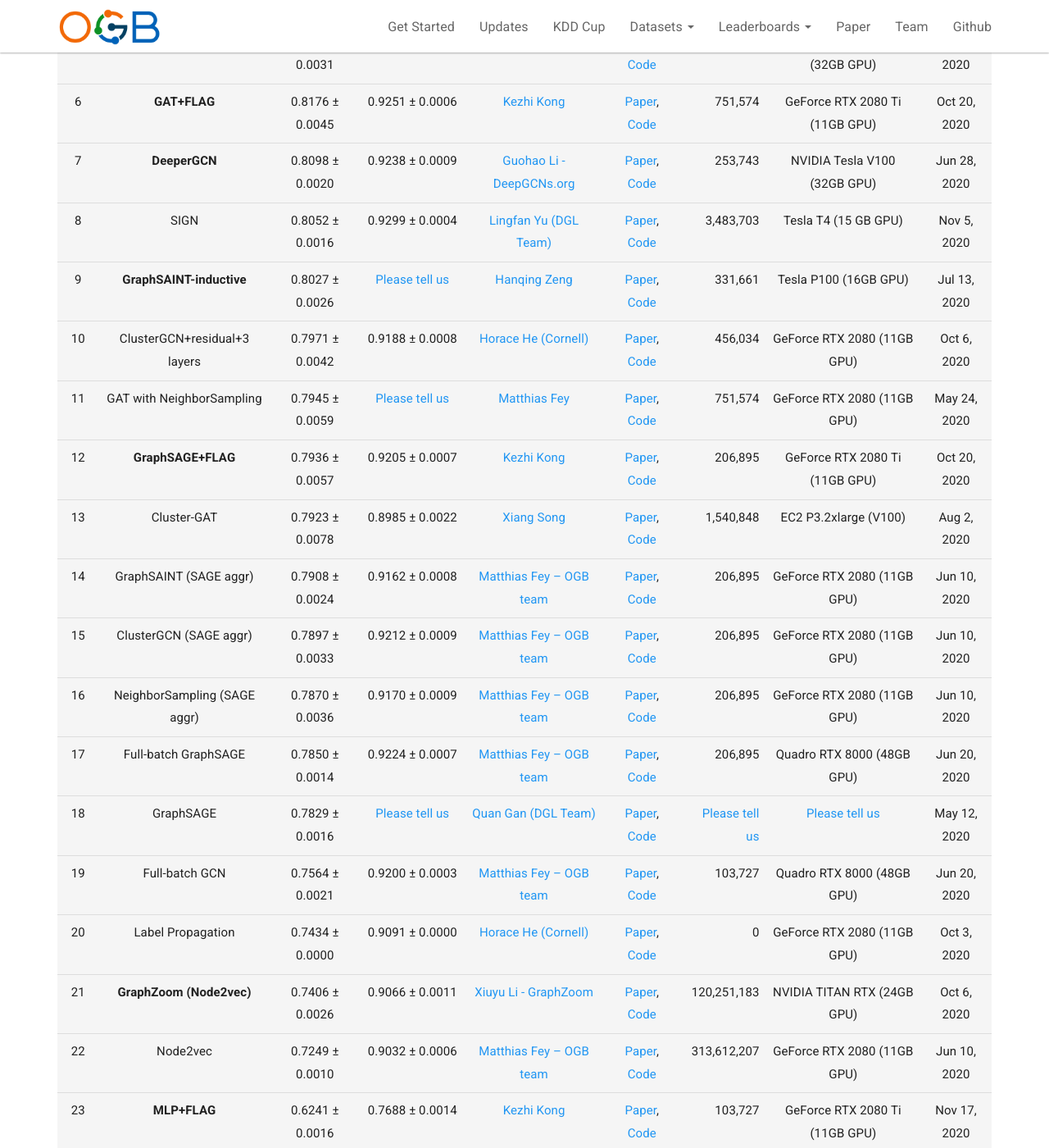
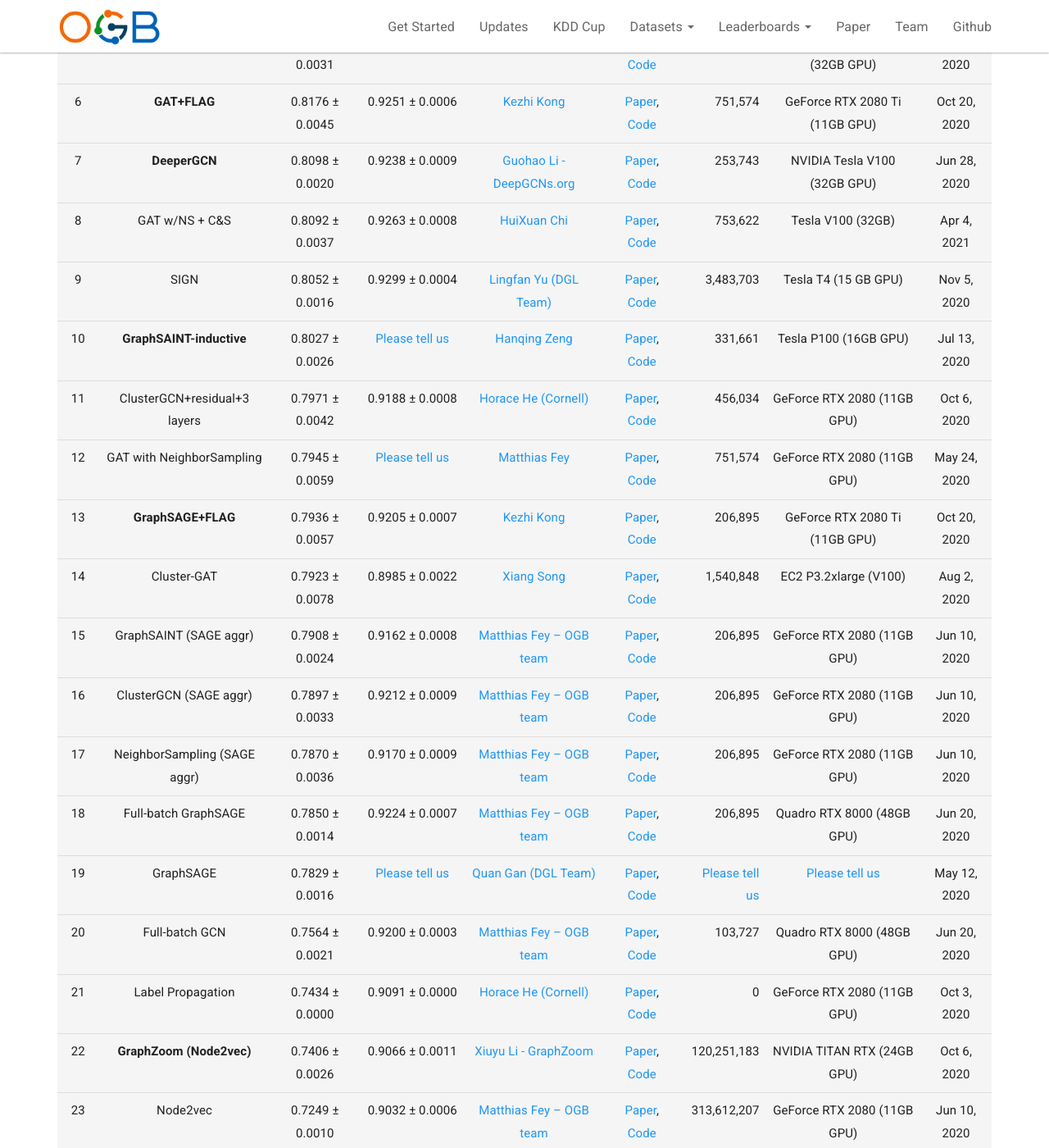
Before and after one commit to snap-stanford/ogb-web, a Jekyll site: the page built from _docs/leaderboard/leader_nodeprop.md, in a window 1280 px wide and 1400 px high, scrolled down 993 px. Shown: the whole window at 82% size. Built offline with Jekyll 4.4.1, drawn with Linux system fonts in a browser that asks for light colours.

Commit message:
updateleaderboard

```diff
--- a/_docs/leaderboard/leader_nodeprop.md
+++ b/_docs/leaderboard/leader_nodeprop.md
@@ -33,23 +33,24 @@ The **bold** method name indicates that the implementation is **official** (by t
 |  5  |  **DeeperGCN+FLAG**  | 0.8193 ± 0.0031   | 0.9221 ± 0.0037 |[Kezhi Kong](mailto:kong@cs.umd.edu) | [Paper](https://arxiv.org/abs/2010.09891), [Code](https://github.com/devnkong/FLAG) | 253,743 | NVIDIA Tesla V100 (32GB GPU) | Oct 20, 2020 |
 |  6  |  **GAT+FLAG**  | 0.8176 ± 0.0045   | 0.9251 ± 0.0006 |[Kezhi Kong](mailto:kong@cs.umd.edu) | [Paper](https://arxiv.org/abs/2010.09891), [Code](https://github.com/devnkong/FLAG) | 751,574 | GeForce RTX 2080 Ti (11GB GPU) | Oct 20, 2020 |
 |  7  |  **DeeperGCN**  | 0.8098 ± 0.0020   | 0.9238 ± 0.0009 |[Guohao Li - DeepGCNs.org](mailto:guohao.li@kaust.edu.sa) | [Paper](https://arxiv.org/abs/2006.07739), [Code](https://github.com/lightaime/deep_gcns_torch/tree/master/examples/ogb) | 253,743 | NVIDIA Tesla V100 (32GB GPU) | Jun 28, 2020 |
-|  8  |  SIGN  | 0.8052 ± 0.0016   | 0.9299 ± 0.0004 | [Lingfan Yu (DGL Team)](mailto:lingfan.yu@nyu.edu) | [Paper](https://arxiv.org/abs/2004.11198), [Code](https://github.com/dmlc/dgl/tree/master/examples/pytorch/ogb/sign) | 3,483,703 | Tesla T4 (15 GB GPU) | Nov 5, 2020 |
-|  9  |  **GraphSAINT-inductive**  | 0.8027 ± 0.0026   | [Please tell us](mailto:ogb@cs.stanford.edu) |[Hanqing Zeng](mailto:zengh@usc.edu) | [Paper](https://arxiv.org/abs/1907.04931), [Code](https://github.com/GraphSAINT/GraphSAINT/tree/master/graphsaint/open_graph_benchmark) | 331,661 | Tesla P100 (16GB GPU) | Jul 13, 2020 |
-|  10  |  ClusterGCN+residual+3 layers  | 0.7971 ± 0.0042   | 0.9188 ± 0.0008 | [Horace He (Cornell)](mailto:hh498@cornell.edu) | [Paper](https://arxiv.org/abs/1905.07953), [Code](https://github.com/Chillee/ogb_baselines) | 456,034 | GeForce RTX 2080 (11GB GPU) | Oct 6, 2020 |
-|  11  |  GAT with NeighborSampling  | 0.7945 ± 0.0059   | [Please tell us](mailto:ogb@cs.stanford.edu) | [Matthias Fey](mailto:matthias.fey@tu-dortmund.de) | [Paper](https://arxiv.org/abs/1710.10903), [Code](https://github.com/rusty1s/pytorch_geometric/blob/master/examples/ogbn_products_gat.py) | 751,574 | GeForce RTX 2080 (11GB GPU) | May 24, 2020 |
-|  12  |  **GraphSAGE+FLAG**  | 0.7936 ± 0.0057   | 0.9205 ± 0.0007 |[Kezhi Kong](mailto:kong@cs.umd.edu) | [Paper](https://arxiv.org/abs/2010.09891), [Code](https://github.com/devnkong/FLAG) | 206,895 | GeForce RTX 2080 Ti (11GB GPU) | Oct 20, 2020 |
-|  13  |  Cluster-GAT  | 0.7923 ± 0.0078   | 0.8985 ± 0.0022 | [Xiang Song](mailto:classicxsong@gmail.com) | [Paper](https://arxiv.org/abs/1905.07953), [Code](https://github.com/dmlc/dgl/tree/master/examples/pytorch/ogb/cluster-gat) | 1,540,848 | EC2 P3.2xlarge (V100) | Aug 2, 2020 |
-|  14  |  GraphSAINT (SAGE aggr)  | 0.7908 ± 0.0024   | 0.9162 ± 0.0008 | [Matthias Fey -- OGB team](mailto:matthias.fey@tu-dortmund.de) | [Paper](https://arxiv.org/abs/1907.04931), [Code](https://github.com/snap-stanford/ogb/tree/master/examples/nodeproppred/products) | 206,895 | GeForce RTX 2080 (11GB GPU) | Jun 10, 2020 |
-|  15  |  ClusterGCN (SAGE aggr)  | 0.7897 ± 0.0033   | 0.9212 ± 0.0009 | [Matthias Fey -- OGB team](mailto:matthias.fey@tu-dortmund.de) | [Paper](https://arxiv.org/abs/1905.07953), [Code](https://github.com/snap-stanford/ogb/tree/master/examples/nodeproppred/products) | 206,895 | GeForce RTX 2080 (11GB GPU) | Jun 10, 2020 |
-|  16  |  NeighborSampling (SAGE aggr)  | 0.7870 ± 0.0036   | 0.9170 ± 0.0009 | [Matthias Fey -- OGB team](mailto:matthias.fey@tu-dortmund.de) | [Paper](https://arxiv.org/abs/1706.02216), [Code](https://github.com/snap-stanford/ogb/tree/master/examples/nodeproppred/products) | 206,895 | GeForce RTX 2080 (11GB GPU) | Jun 10, 2020 |
-|  17  |  Full-batch GraphSAGE  | 0.7850 ± 0.0014   | 0.9224 ± 0.0007 | [Matthias Fey -- OGB team](mailto:matthias.fey@tu-dortmund.de) | [Paper](https://arxiv.org/abs/1706.02216), [Code](https://github.com/snap-stanford/ogb/tree/master/examples/nodeproppred/products) | 206,895 | Quadro RTX 8000 (48GB GPU) | Jun 20, 2020 |
-|  18  |  GraphSAGE  | 0.7829 ± 0.0016   | [Please tell us](mailto:ogb@cs.stanford.edu) | [Quan Gan (DGL Team)](mailto:quagan@amazon.com) | [Paper](https://arxiv.org/abs/1706.02216), [Code](https://github.com/dmlc/dgl/tree/master/examples/pytorch/ogb/ogbn-products/graphsage) | [Please tell us](mailto:ogb@cs.stanford.edu) | [Please tell us](mailto:ogb@cs.stanford.edu) | May 12, 2020 |
-|  19  |  Full-batch GCN  | 0.7564 ± 0.0021   | 0.9200 ± 0.0003 | [Matthias Fey -- OGB team](mailto:matthias.fey@tu-dortmund.de) | [Paper](https://arxiv.org/abs/1609.02907), [Code](https://github.com/snap-stanford/ogb/tree/master/examples/nodeproppred/products) | 103,727 | Quadro RTX 8000 (48GB GPU) | Jun 20, 2020 |
-|  20  |  Label Propagation  | 0.7434 ± 0.0000   | 0.9091 ± 0.0000 | [Horace He (Cornell)](mailto:hh498@cornell.edu) | [Paper](http://pages.cs.wisc.edu/~jerryzhu/pub/thesis.pdf), [Code](https://github.com/Chillee/CorrectAndSmoothOGB) | 0 | GeForce RTX 2080 (11GB GPU) | Oct 3, 2020 |
-|  21  |  **GraphZoom (Node2vec)**  | 0.7406 ± 0.0026   | 0.9066 ± 0.0011 |[Xiuyu Li - GraphZoom](mailto:xl289@cornell.edu) | [Paper](https://openreview.net/forum?id=r1lGO0EKDH), [Code](https://github.com/cornell-zhang/GraphZoom/tree/master/ogb/ogbn-products) | 120,251,183 | NVIDIA TITAN RTX (24GB GPU) | Oct 6, 2020 |
-|  22  |  Node2vec  | 0.7249 ± 0.0010   | 0.9032 ± 0.0006 | [Matthias Fey -- OGB team](mailto:matthias.fey@tu-dortmund.de) | [Paper](https://arxiv.org/abs/1607.00653), [Code](https://github.com/snap-stanford/ogb/tree/master/examples/nodeproppred/products) | 313,612,207 | GeForce RTX 2080 (11GB GPU) | Jun 10, 2020 |
-|  23  |  **MLP+FLAG**  | 0.6241 ± 0.0016   | 0.7688 ± 0.0014 |[Kezhi Kong](mailto:kong@cs.umd.edu) | [Paper](https://arxiv.org/abs/2010.09891), [Code](https://github.com/devnkong/FLAG) | 103,727 | GeForce RTX 2080 Ti (11GB GPU) | Nov 17, 2020 |
-|  24  |  MLP  | 0.6106 ± 0.0008   | 0.7554 ± 0.0014 | [Matthias Fey -- OGB team](mailto:matthias.fey@tu-dortmund.de) | [Paper](https://arxiv.org/abs/2005.00687), [Code](https://github.com/snap-stanford/ogb/tree/master/examples/nodeproppred/products) | 103,727 | GeForce RTX 2080 (11GB GPU) | Jun 10, 2020 |
+|  8  |  GAT w/NS + C&S  | 0.8092 ± 0.0037   | 0.9263 ± 0.0008 | [HuiXuan Chi](mailto:1520655940@qq.com) | [Paper](https://arxiv.org/abs/2010.13993), [Code](https://github.com/ytchx1999/PyG-ogbn-products/tree/main/gat) | 753,622 | Tesla V100 (32GB) | Apr 4, 2021 |
+|  9  |  SIGN  | 0.8052 ± 0.0016   | 0.9299 ± 0.0004 | [Lingfan Yu (DGL Team)](mailto:lingfan.yu@nyu.edu) | [Paper](https://arxiv.org/abs/2004.11198), [Code](https://github.com/dmlc/dgl/tree/master/examples/pytorch/ogb/sign) | 3,483,703 | Tesla T4 (15 GB GPU) | Nov 5, 2020 |
+|  10  |  **GraphSAINT-inductive**  | 0.8027 ± 0.0026   | [Please tell us](mailto:ogb@cs.stanford.edu) |[Hanqing Zeng](mailto:zengh@usc.edu) | [Paper](https://arxiv.org/abs/1907.04931), [Code](https://github.com/GraphSAINT/GraphSAINT/tree/master/graphsaint/open_graph_benchmark) | 331,661 | Tesla P100 (16GB GPU) | Jul 13, 2020 |
+|  11  |  ClusterGCN+residual+3 layers  | 0.7971 ± 0.0042   | 0.9188 ± 0.0008 | [Horace He (Cornell)](mailto:hh498@cornell.edu) | [Paper](https://arxiv.org/abs/1905.07953), [Code](https://github.com/Chillee/ogb_baselines) | 456,034 | GeForce RTX 2080 (11GB GPU) | Oct 6, 2020 |
+|  12  |  GAT with NeighborSampling  | 0.7945 ± 0.0059   | [Please tell us](mailto:ogb@cs.stanford.edu) | [Matthias Fey](mailto:matthias.fey@tu-dortmund.de) | [Paper](https://arxiv.org/abs/1710.10903), [Code](https://github.com/rusty1s/pytorch_geometric/blob/master/examples/ogbn_products_gat.py) | 751,574 | GeForce RTX 2080 (11GB GPU) | May 24, 2020 |
+|  13  |  **GraphSAGE+FLAG**  | 0.7936 ± 0.0057   | 0.9205 ± 0.0007 |[Kezhi Kong](mailto:kong@cs.umd.edu) | [Paper](https://arxiv.org/abs/2010.09891), [Code](https://github.com/devnkong/FLAG) | 206,895 | GeForce RTX 2080 Ti (11GB GPU) | Oct 20, 2020 |
+|  14  |  Cluster-GAT  | 0.7923 ± 0.0078   | 0.8985 ± 0.0022 | [Xiang Song](mailto:classicxsong@gmail.com) | [Paper](https://arxiv.org/abs/1905.07953), [Code](https://github.com/dmlc/dgl/tree/master/examples/pytorch/ogb/cluster-gat) | 1,540,848 | EC2 P3.2xlarge (V100) | Aug 2, 2020 |
+|  15  |  GraphSAINT (SAGE aggr)  | 0.7908 ± 0.0024   | 0.9162 ± 0.0008 | [Matthias Fey -- OGB team](mailto:matthias.fey@tu-dortmund.de) | [Paper](https://arxiv.org/abs/1907.04931), [Code](https://github.com/snap-stanford/ogb/tree/master/examples/nodeproppred/products) | 206,895 | GeForce RTX 2080 (11GB GPU) | Jun 10, 2020 |
+|  16  |  ClusterGCN (SAGE aggr)  | 0.7897 ± 0.0033   | 0.9212 ± 0.0009 | [Matthias Fey -- OGB team](mailto:matthias.fey@tu-dortmund.de) | [Paper](https://arxiv.org/abs/1905.07953), [Code](https://github.com/snap-stanford/ogb/tree/master/examples/nodeproppred/products) | 206,895 | GeForce RTX 2080 (11GB GPU) | Jun 10, 2020 |
+|  17  |  NeighborSampling (SAGE aggr)  | 0.7870 ± 0.0036   | 0.9170 ± 0.0009 | [Matthias Fey -- OGB team](mailto:matthias.fey@tu-dortmund.de) | [Paper](https://arxiv.org/abs/1706.02216), [Code](https://github.com/snap-stanford/ogb/tree/master/examples/nodeproppred/products) | 206,895 | GeForce RTX 2080 (11GB GPU) | Jun 10, 2020 |
+|  18  |  Full-batch GraphSAGE  | 0.7850 ± 0.0014   | 0.9224 ± 0.0007 | [Matthias Fey -- OGB team](mailto:matthias.fey@tu-dortmund.de) | [Paper](https://arxiv.org/abs/1706.02216), [Code](https://github.com/snap-stanford/ogb/tree/master/examples/nodeproppred/products) | 206,895 | Quadro RTX 8000 (48GB GPU) | Jun 20, 2020 |
+|  19  |  GraphSAGE  | 0.7829 ± 0.0016   | [Please tell us](mailto:ogb@cs.stanford.edu) | [Quan Gan (DGL Team)](mailto:quagan@amazon.com) | [Paper](https://arxiv.org/abs/1706.02216), [Code](https://github.com/dmlc/dgl/tree/master/examples/pytorch/ogb/ogbn-products/graphsage) | [Please tell us](mailto:ogb@cs.stanford.edu) | [Please tell us](mailto:ogb@cs.stanford.edu) | May 12, 2020 |
+|  20  |  Full-batch GCN  | 0.7564 ± 0.0021   | 0.9200 ± 0.0003 | [Matthias Fey -- OGB team](mailto:matthias.fey@tu-dortmund.de) | [Paper](https://arxiv.org/abs/1609.02907), [Code](https://github.com/snap-stanford/ogb/tree/master/examples/nodeproppred/products) | 103,727 | Quadro RTX 8000 (48GB GPU) | Jun 20, 2020 |
+|  21  |  Label Propagation  | 0.7434 ± 0.0000   | 0.9091 ± 0.0000 | [Horace He (Cornell)](mailto:hh498@cornell.edu) | [Paper](http://pages.cs.wisc.edu/~jerryzhu/pub/thesis.pdf), [Code](https://github.com/Chillee/CorrectAndSmoothOGB) | 0 | GeForce RTX 2080 (11GB GPU) | Oct 3, 2020 |
+|  22  |  **GraphZoom (Node2vec)**  | 0.7406 ± 0.0026   | 0.9066 ± 0.0011 |[Xiuyu Li - GraphZoom](mailto:xl289@cornell.edu) | [Paper](https://openreview.net/forum?id=r1lGO0EKDH), [Code](https://github.com/cornell-zhang/GraphZoom/tree/master/ogb/ogbn-products) | 120,251,183 | NVIDIA TITAN RTX (24GB GPU) | Oct 6, 2020 |
+|  23  |  Node2vec  | 0.7249 ± 0.0010   | 0.9032 ± 0.0006 | [Matthias Fey -- OGB team](mailto:matthias.fey@tu-dortmund.de) | [Paper](https://arxiv.org/abs/1607.00653), [Code](https://github.com/snap-stanford/ogb/tree/master/examples/nodeproppred/products) | 313,612,207 | GeForce RTX 2080 (11GB GPU) | Jun 10, 2020 |
+|  24  |  **MLP+FLAG**  | 0.6241 ± 0.0016   | 0.7688 ± 0.0014 |[Kezhi Kong](mailto:kong@cs.umd.edu) | [Paper](https://arxiv.org/abs/2010.09891), [Code](https://github.com/devnkong/FLAG) | 103,727 | GeForce RTX 2080 Ti (11GB GPU) | Nov 17, 2020 |
+|  25  |  MLP  | 0.6106 ± 0.0008   | 0.7554 ± 0.0014 | [Matthias Fey -- OGB team](mailto:matthias.fey@tu-dortmund.de) | [Paper](https://arxiv.org/abs/2005.00687), [Code](https://github.com/snap-stanford/ogb/tree/master/examples/nodeproppred/products) | 103,727 | GeForce RTX 2080 (11GB GPU) | Jun 10, 2020 |
 
 
 <a name="ogbn-proteins"/>
```
